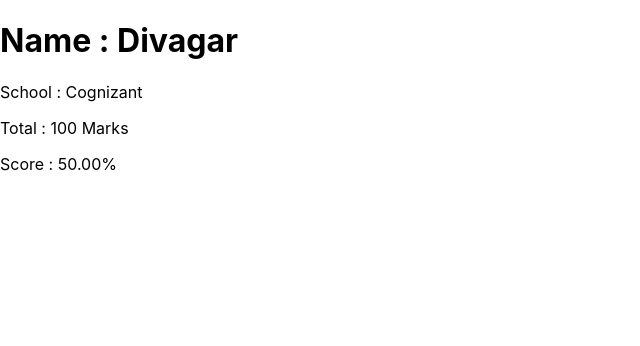
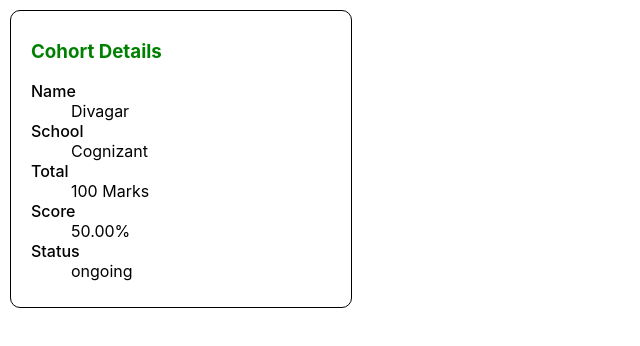
Before and after one commit to Divagarkathiresan/cognizant_DeepSkills_Prep, a React (Create React App) app in the folder myfirstreact/: page / in a window 1280 px wide. Shown: the top 346 px of the page, without its empty margins (0-640 px from the left). Built offline with nearby package versions, Linux system fonts and the light colour scheme.

Commit message:
Exercise : React 4th Exercise implemented

```diff
--- /dev/null
+++ b/myfirstreact/src/components/CohortDetails.module.css
@@ -0,0 +1,12 @@
+.box {
+  width: 300px;
+  display: inline-block;
+  margin: 10px;
+  padding: 10px 20px;
+  border: 1px solid black;
+  border-radius: 10px;
+}
+
+dt {
+  font-weight: 500;
+}
--- a/myfirstreact/src/components/calculatorApp.js
+++ b/myfirstreact/src/components/calculatorApp.js
@@ -1,19 +1,32 @@
 import React from 'react';
-export default function calculatorApp({name,school,total,goal}){
+import styles from './CohortDetails.module.css';
 
-    const percentToDecimal = (decimal) =>{
-        return (decimal.toFixed(2)+ "%");
-    }
+export default function calculatorApp({ name, school, total, goal, status = 'ongoing' }) {
+    const percentToDecimal = (decimal) => {
+        return (decimal.toFixed(2) + "%");
+    };
 
-    const calculatePercentage = (total,goal) =>{
-        return percentToDecimal((total/goal)*100);
-    }
-    return(
-        <div>
-            <h1>Name : {name}</h1>
-            <p>School : {school}</p>
-            <p>Total : {total} Marks</p>
-            <p>Score : {calculatePercentage(total, goal)}</p>
+    const calculatePercentage = (total, goal) => {
+        return percentToDecimal((total / goal) * 100);
+    };
+
+    const headingColor = status === 'ongoing' ? 'green' : 'blue';
+
+    return (
+        <div className={styles.box}>
+            <h3 style={{ color: headingColor }}>Cohort Details</h3>
+            <dl>
+                <dt>Name</dt>
+                <dd>{name}</dd>
+                <dt>School</dt>
+                <dd>{school}</dd>
+                <dt>Total</dt>
+                <dd>{total} Marks</dd>
+                <dt>Score</dt>
+                <dd>{calculatePercentage(total, goal)}</dd>
+                <dt>Status</dt>
+                <dd>{status}</dd>
+            </dl>
         </div>
-    )
+    );
 }
```
